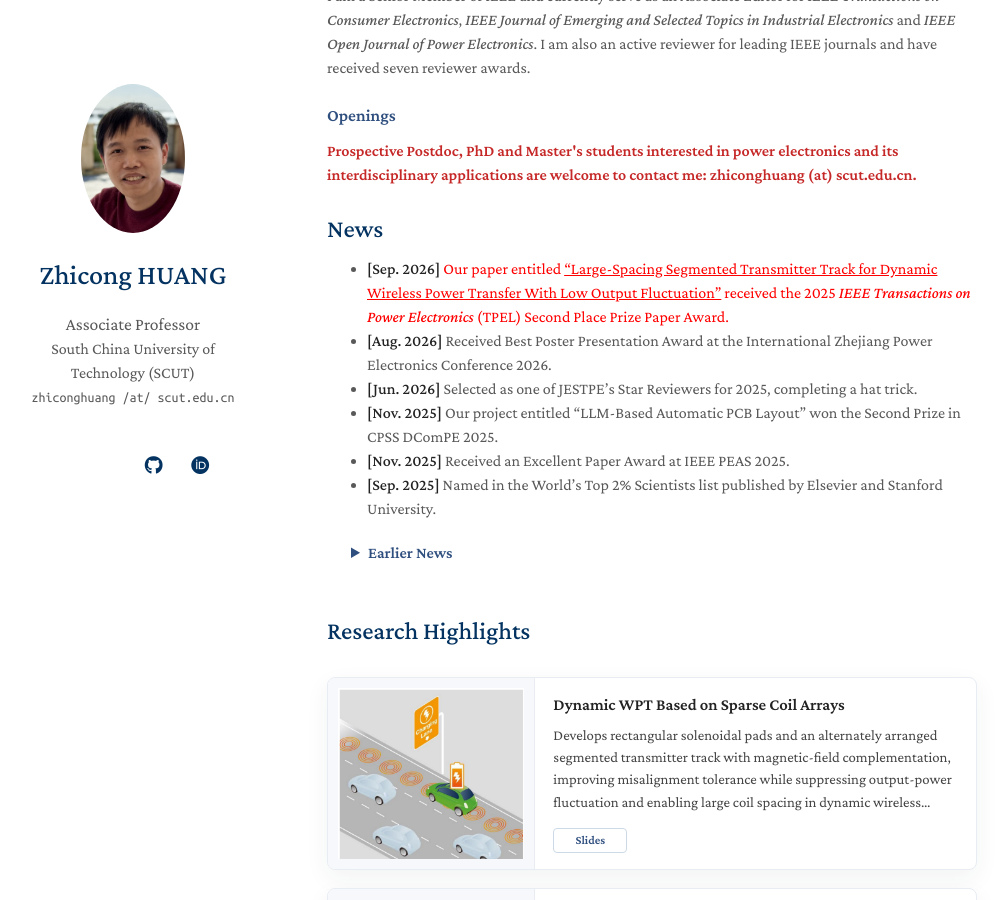
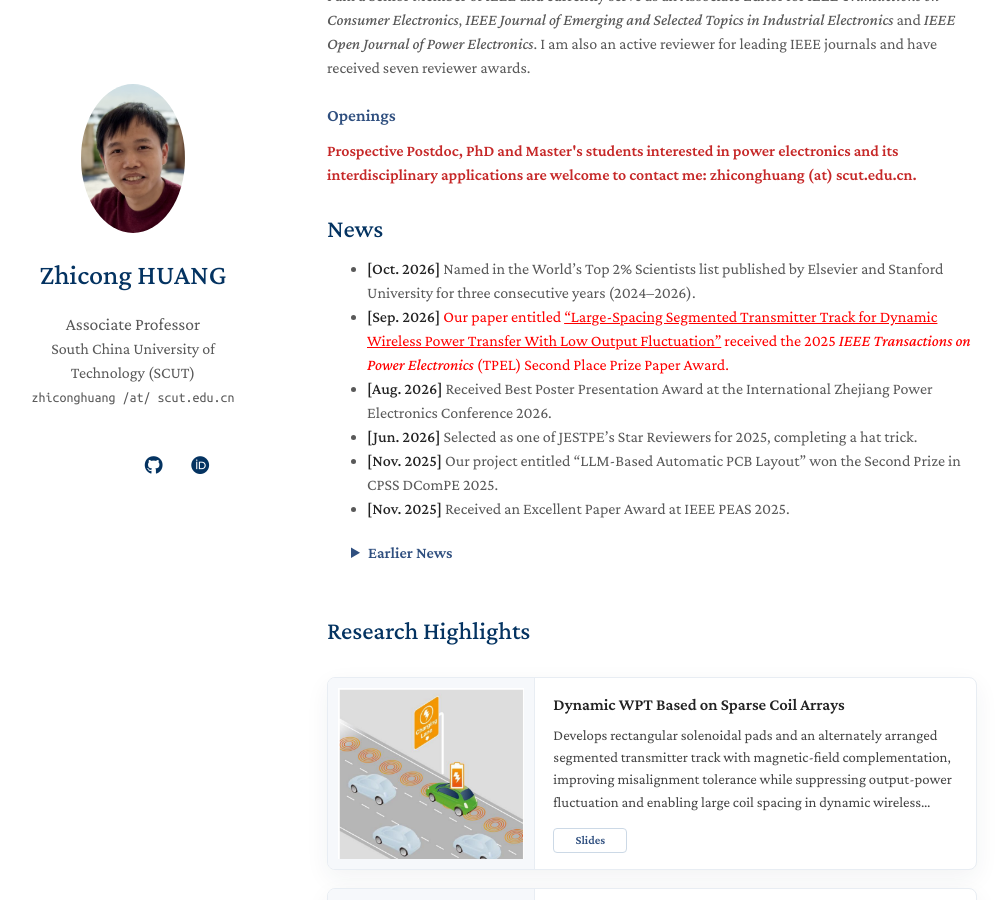
Before and after one commit to forwardhuang/forwardhuang.github.io, a Jekyll site: the page built from index.md, in a window 1280 px wide and 900 px high, scrolled down 429 px. Shown: the whole window, without its empty margins (143-1151 px from the left). Built offline with Jekyll 4.4.1, drawn with Linux system fonts in a browser that asks for light colours; a style sheet for code colours, icons or effects is not loaded; our own code applies the rules of GitHub Pages for plain Markdown files.

Commit message:
Add consecutive top 2 percent scientist news

```diff
--- a/index.md
+++ b/index.md
@@ -20,16 +20,17 @@ I am a Senior Member of IEEE and currently serve as an Associate Editor for *IEE
 
 <h2 id="news" class="section-title news-section-title">News</h2>
 
+- **[Oct. 2026]** Named in the World's Top 2% Scientists list published by Elsevier and Stanford University for three consecutive years (2024–2026).
 - <span style="color: red;"><strong>[Sep. 2026]</strong> Our paper entitled <a href="https://ieeexplore.ieee.org/document/11002618" target="_blank" rel="noopener" style="color: red; text-decoration: underline;">“Large-Spacing Segmented Transmitter Track for Dynamic Wireless Power Transfer With Low Output Fluctuation”</a> received the 2025 <em>IEEE Transactions on Power Electronics</em> (TPEL) Second Place Prize Paper Award.</span>
 - **[Aug. 2026]** Received Best Poster Presentation Award at the International Zhejiang Power Electronics Conference 2026.
 - **[Jun. 2026]** Selected as one of JESTPE's Star Reviewers for 2025, completing a hat trick.
 - **[Nov. 2025]** Our project entitled "LLM-Based Automatic PCB Layout" won the Second Prize in CPSS DComPE 2025.
 - **[Nov. 2025]** Received an Excellent Paper Award at IEEE PEAS 2025.
-- **[Sep. 2025]** Named in the World's Top 2% Scientists list published by Elsevier and Stanford University.
 
 <details class="earlier-news">
   <summary>Earlier News</summary>
   <ul>
+    <li><strong>[Sep. 2025]</strong> Named in the World's Top 2% Scientists list published by Elsevier and Stanford University.</li>
     <li><strong>[Aug. 2025]</strong> <span style="color: red;">Our project entitled "Efficient Constant Magnetic Flux Coupling Mechanism and Key Technologies for Dynamic Wireless Power Transfer Based on Sparse Coil Arrays" has been approved by the National Natural Science Foundation of China.</span></li>
     <li><strong>[Jul. 2025]</strong> Scheduled to deliver a tutorial on "Advanced Static and Dynamic Wireless Charging: Empowering Modern EVs and AGVs" at IECON2025, Madrid.</li>
     <li><strong>[Jun. 2025]</strong> <a href="https://ctsoc.ieee.org/images/TCE_FILES/Approved_CFP/June_2025/TCE_SS_CFP_Advanced_Wireless_Power_Transfer_Technologies_for_Portable_Electronics-online.pdf" target="_blank" rel="noopener">Special section on "Advanced Wireless Power Transfer Technologies for Portable Electronics"</a> launched in <em>IEEE Transactions on Consumer Electronics</em>.</li>
```
